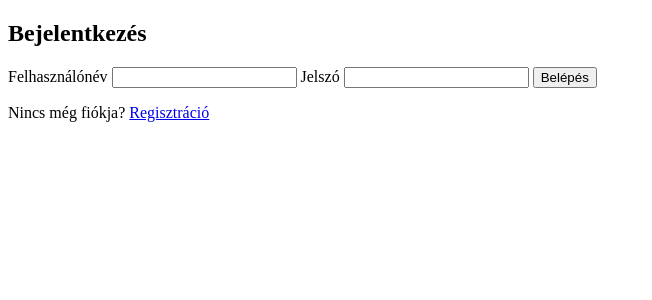
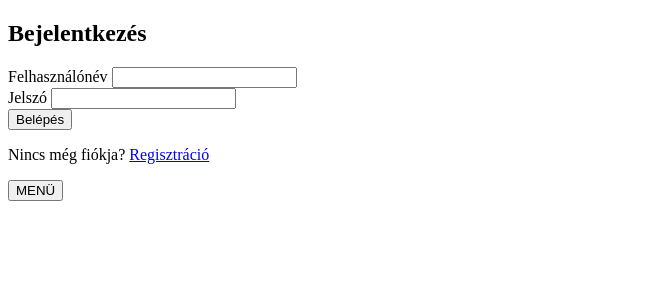
Before and after one commit to PQ653P/AFP1-nagyproject, a PHP site: page /login.php in a window 1280 px wide. Shown: the top 300 px of the page, without its empty margins (0-652 px from the left). Run offline with PHP 8.4, Linux system fonts and the light colour scheme.

Commit message:
login.php javítása

```diff
--- a/Code/user/login.php
+++ b/Code/user/login.php
@@ -12,19 +12,22 @@
 
 		<?php include('errors.php'); ?>
 
+		<div class="input-group">
 			<label>Felhasználónév</label>
 			<input type="text" name="name" >
-
+		</div>
+		<div class="input-group">
 			<label>Jelszó</label>
 			<input type="password" name="password">
-
+		</div>
+		<div class="input-group">
 			<button type="submit" class="btn" name="login_user">Belépés</button>
-
+		</div>
 		<p>
 			Nincs még fiókja? <a href="register.php">Regisztráció</a>
 		</p>
 	</form>
-
+<button class="menubutton" type="submit" formaction="file:///C:/xampp/htdocs/BLACKJACK/Code/menu.html"><span>MENÜ</span></button><br>
 
 </body>
 </html>
```
